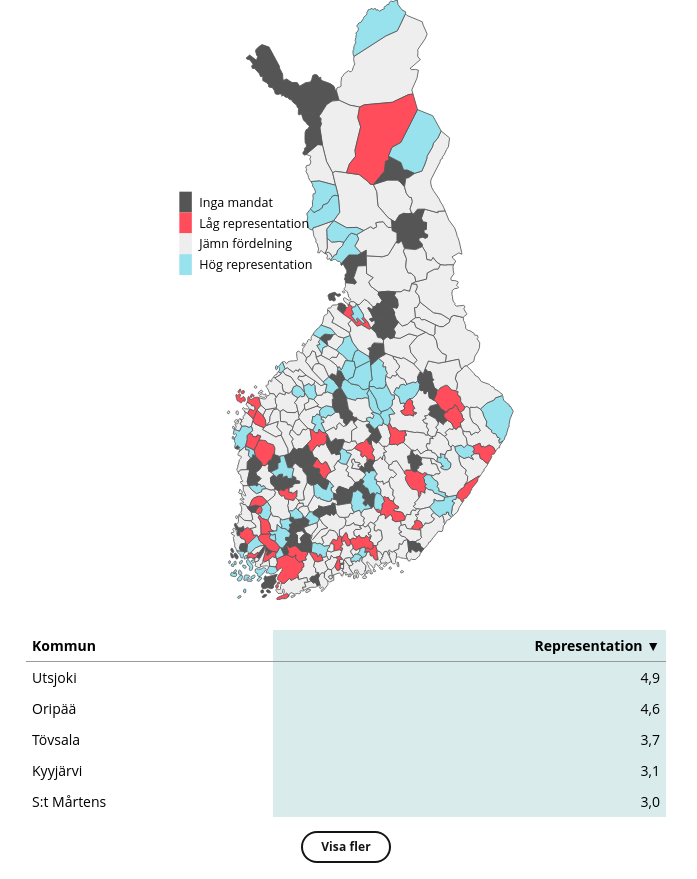
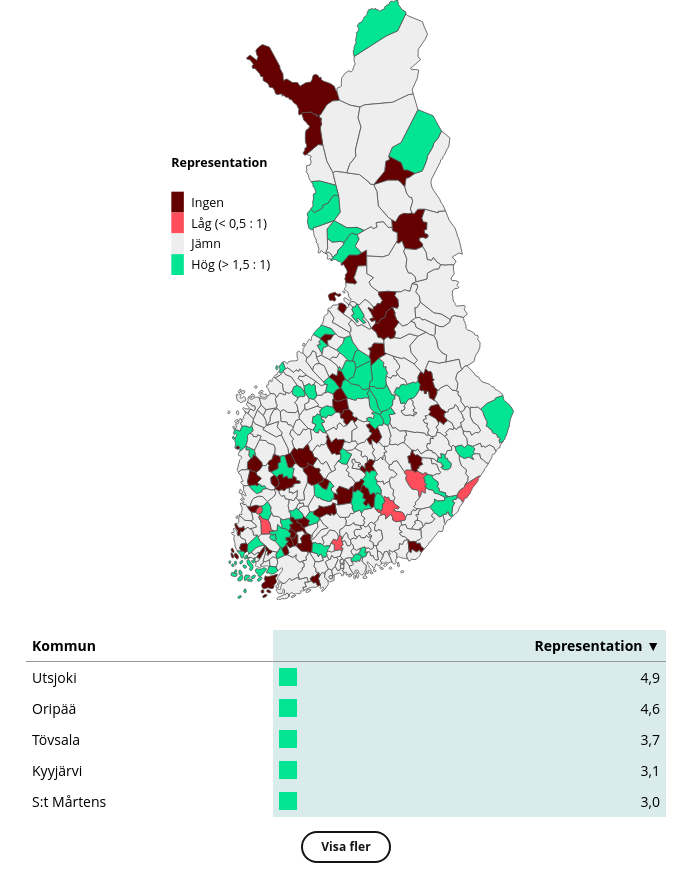
Before and after one commit to linuslang/2024-09-mdi_demografi, a Vue app: page / in a window 1280 px wide. Shown: the whole page, without its empty margins (294-991 px from the left). Built offline with nearby package versions, Linux system fonts and the light colour scheme; a web font is replaced by a local one.

Commit message:
more improvements

```diff
--- a/src/App.vue
+++ b/src/App.vue
@@ -28,7 +28,7 @@
     />
     <MapLegend :title="factor.title" :subtitle="subtitle" :colors="colors" :ranges="ranges" :zoomed="zoomed" :type="type" />
   </svg>
-  <SortedTable :data="paths" :label="factor.label" :type="type" />
+  <SortedTable :data="paths" :label="factor.label" :type="type" :getFill="getFill" />
   <pre v-if="error">{{ error }}</pre>
 </template>
 
@@ -44,6 +44,7 @@ import * as topojson from 'topojson-client'
 
 import data from './data/data.json'
 import muniData from './data/munidata.json'
+import hvaData from './data/hvadata.json'
 import parties from './data/parties.json'
 import partiesObjects from './data/partiesObjects.json'
 
@@ -54,19 +55,19 @@ import ToolTip from './components/ToolTip.vue'
 
 const factors = {
   representation: {
-    title: null,
+    title: 'Representation',
     label: 'Representation',
-    domain: [0.001, 0.75, 1.5],
-    colors: ['#555', '#FF4D5B', '#eeeeee', '#98E2ED'],
+    domain: [0.001, 0.5, 1.5],
+    colors: ['#650000', '#FF4D5B', '#eeeeee', '#03E592'],
     ranges: [
-      'Inga mandat',
-      'Låg representation',
-      'Jämn fördelning',
-      'Hög representation',
+      'Ingen',
+      'Låg (< 0,5 : 1)',
+      'Jämn',
+      'Hög (> 1,5 : 1)',
     ],
   },
   female_share: {
-    title: null,
+    title: 'Könsfördelning',
     label: 'Andel kvinnor',
     domain: [40, 45, 47.5, 52.5, 55, 60],
     colors: ['#009ba1', '#72b7ba', '#b2d2d4', '#eeeeee', '#fec2a4', '#ff975e', '#f96700'],
@@ -84,7 +85,7 @@ const factors = {
     title: 'Medelålder',
     label: 'Medelålder',
     domain: [45, 55],
-    colors: ['#e2f7ff', '#000a47'],
+    colors: ['#C8F2FA', '#00284E'],
     ranges: [45, 55],
   },
   swedish_share: {
@@ -116,11 +117,12 @@ export default {
   },
   data() {
     return {
-      width: 420,
+      width: 440,
       features: null,
       error: false,
       data,
       muniData,
+      hvaData,
       parties,
       partiesObjects,
       selected: null,
@@ -176,17 +178,26 @@ export default {
           if (d.properties.hva_id) {
             let data;
             if (this.type === 'representation') {
-              data = this.muniData[d.properties.id];
+              const muniData = this.muniData[d.properties.id];
+              const hvaData = this.hvaData[d.properties.hva_id];
+
+              data = {
+                seats: muniData.seats,
+                hvaSeats: hvaData.seats,
+                representation: (muniData.seats / hvaData.seats) * (hvaData.population / d.properties.population),
+                populationShare: d.properties.population / hvaData.population * 100,
+              }
             }
             else {
               data = this.data.find(datum => datum.constituency_id === d.properties.hva_id) || {};
             }
 
+            const name = this.type === 'representation' ? d.properties.name_sv : d.properties.short_name_sv;
+
             result.push({
               id: d.properties.id || d.properties.hva_id,
               d: this.path(d.geometry),
-              name: this.type === 'representation' ? d.properties.name_sv : d.properties.short_name_sv,
-              data,
+              data: Object.assign(data, { name }),
             });
           }
           return result;
@@ -259,12 +270,12 @@ export default {
 <style lang="scss">
 #app-2022-01-omradesval_kartor {
   max-width: 640px;
-  margin: 0 15px;
+  margin: 0 15px 1em;
   font-family: 'Open Sans', Arial, sans-serif;
   text-align: center;
 
   @media screen and (min-width: 640px) {
-    margin: 0 auto;
+    margin: 0 auto 1em;
   }
 
   .election-map {
@@ -358,8 +369,17 @@ export default {
   background-color: transparent;
   box-shadow: 0 0 0 2px inset #131415;
 
+  @media (prefers-color-scheme: dark) {
+    color: #F8F9FA;
+    box-shadow: 0 0 0 2px inset #F8F9FA;
+  }
+
   &:hover, &:active {
     background: rgba(0, 0, 0, 0.09);
+
+    @media (prefers-color-scheme: dark) {
+      background: rgba(255, 255, 255, 0.17);
+    }
   }
 
   &:before {
--- a/src/components/MapLegend.vue
+++ b/src/components/MapLegend.vue
@@ -4,7 +4,7 @@
       <stop offset="0%" :stop-color="colors[0]" />
       <stop offset="100%" :stop-color="colors[1]" />
     </linearGradient>
-    <rect class="background" :height="colors.length * 25 + 60" width="140" />
+    <rect class="background" :height="colors.length * 25 + 60" width="155" />
     <text y="20" x="10" class="map-label" v-if="title">{{ title }}</text>
     <text y="35" x="10" v-if="subtitle">{{ subtitle }}</text>
     <g v-if="type === 'mean_age'">
--- a/src/components/SortedTable.vue
+++ b/src/components/SortedTable.vue
@@ -3,7 +3,7 @@
     <caption v-if="caption">{{ caption }}</caption>
     <thead>
       <tr :class="{ ascending: sortAsc }">
-        <th @click="handleSort('name')" class="sort" :class="[ sortBy === 'namn' ? 'active' : '']">
+        <th @click="handleSort('name')" class="sort" :class="[ sortBy === 'name' ? 'active' : '']">
           <template v-if="type === 'representation'">Kommun</template><template v-else>Välfärdsområde</template>
         </th>
         <th @click="handleSort(type)" class="sort" :class="[ sortBy === type ? 'active' : '']">{{ label }}</th>
@@ -11,8 +11,11 @@
     </thead>
     <tbody v-if="sortedData">
       <tr v-for="muni in sortedData" :key="muni.id">
-        <td :class="[ sortBy === 'namn' ? 'active' : '']">{{ muni.name }}</td>
-        <td :class="[ sortBy === type ? 'active' : '']">{{ formatValue(muni.data[type], 'Inga uppgifter') }}</td>
+        <td :class="[ sortBy === 'name' ? 'active' : '']">{{ muni.data.name }}</td>
+        <td :class="[ sortBy === type ? 'active' : '']">
+          {{ formatValue(muni.data[type], 'Inga uppgifter') }}
+          <span class="table-rect" :style="`background: ${getFill(muni.data)}`"></span>
+        </td>
       </tr>
     </tbody>
     <tbody v-else>
@@ -40,6 +43,7 @@ export default {
     type: String,
     label: String,
     caption: String,
+    getFill: Function,
   },
   data() {
     return {
@@ -99,6 +103,7 @@ export default {
   margin-bottom: 1em !important;
   margin-top: 1em;
   word-break: initial;
+  color: #000;
 
   th, td {
     padding: 6px !important;
@@ -159,5 +164,13 @@ export default {
       content: ' \25B2';
     }
   }
+
+  .table-rect {
+    width: 18px;
+    height: 18px;
+    float: left;
+    margin-right: 8px;
+    clear: left;
+  }
 }
 </style>
--- a/src/components/ToolTip.vue
+++ b/src/components/ToolTip.vue
@@ -14,8 +14,10 @@
       Andel kvinnor: {{ parseNo(item.data.female_share) }} %
     </p>
     <p v-if="type === 'representation'">
-      <span v-if="item.data.representation">{{ parseNo(item.data.representation) }}</span>
+      <span v-if="item.data.representation">{{ parseNo(item.data.seats) }} / {{ parseNo(item.data.hvaSeats) }} mandat</span>
       <span v-else>Inga mandat</span>
+      <br><span>{{ parseNo(item.data.populationShare, 0) }} % av områdets invånare</span>
+      <br><span>Representation: {{ parseNo(item.data.representation) }} : 1</span>
     </p>
   </div>
 </template>
@@ -39,7 +41,7 @@ export default {
   },
   computed: {
     name() {
-      return this.item.name;
+      return this.item.data.name;
     },
     rightAlign() {
       return 100;
```
